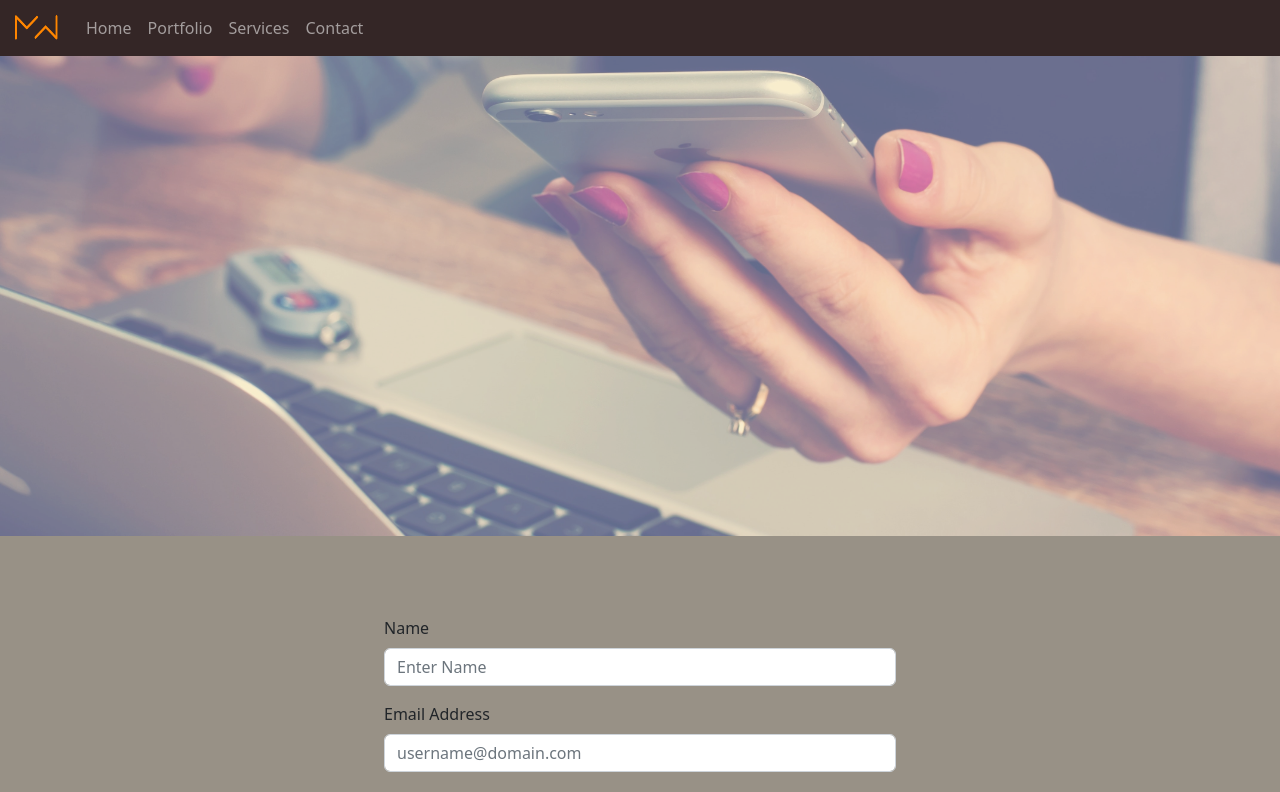
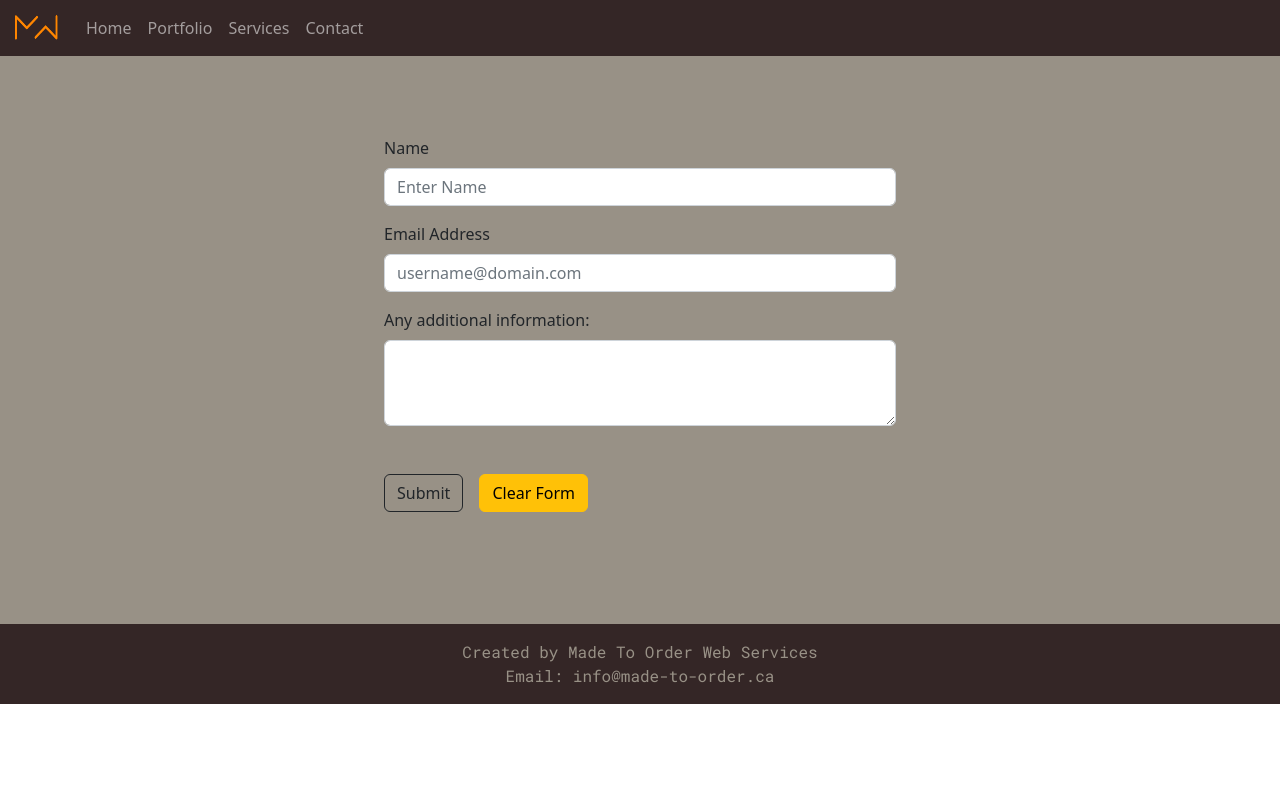
Before and after one commit to ShawnDietrich/die-tech, a React (Create React App) app: page /book in a window 1280 px wide. Shown: the top 792 px of the page. Built offline with nearby package versions, Linux system fonts and the light colour scheme; a web font is replaced by a local one.

Commit message:
removed heading from booking

```diff
--- a/src/Pages/Book.js
+++ b/src/Pages/Book.js
@@ -28,9 +28,6 @@ const Book = () => {
 
     return (
         <>
-            <div className="bookHeader">
-                <h1></h1>
-            </div>
             <div className="formBackground">
                 <div className="bookForm">
                     <Alert key='info' variant="info" show={showMesg}>Your Message Has Been Sent</Alert>
```
